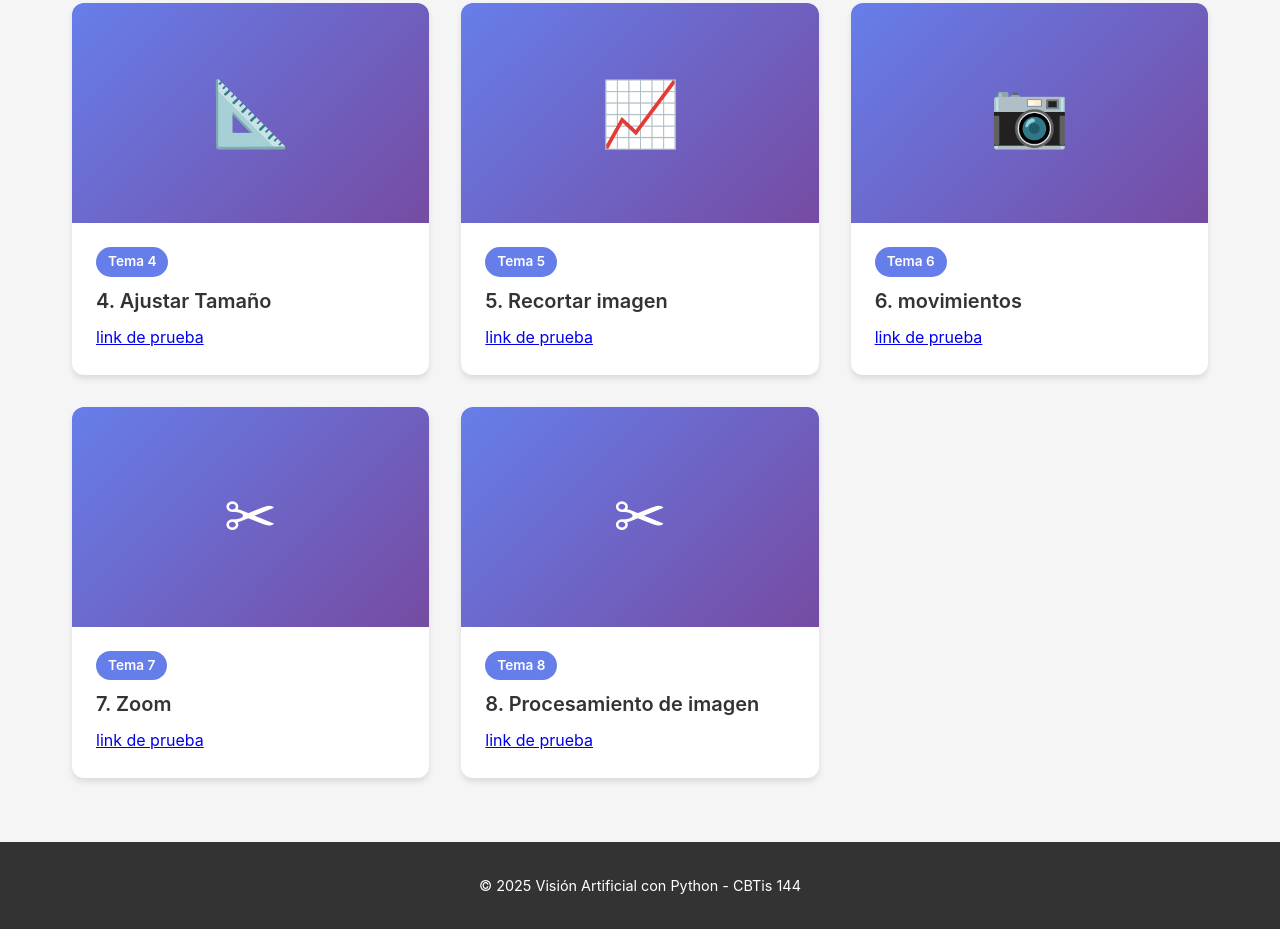
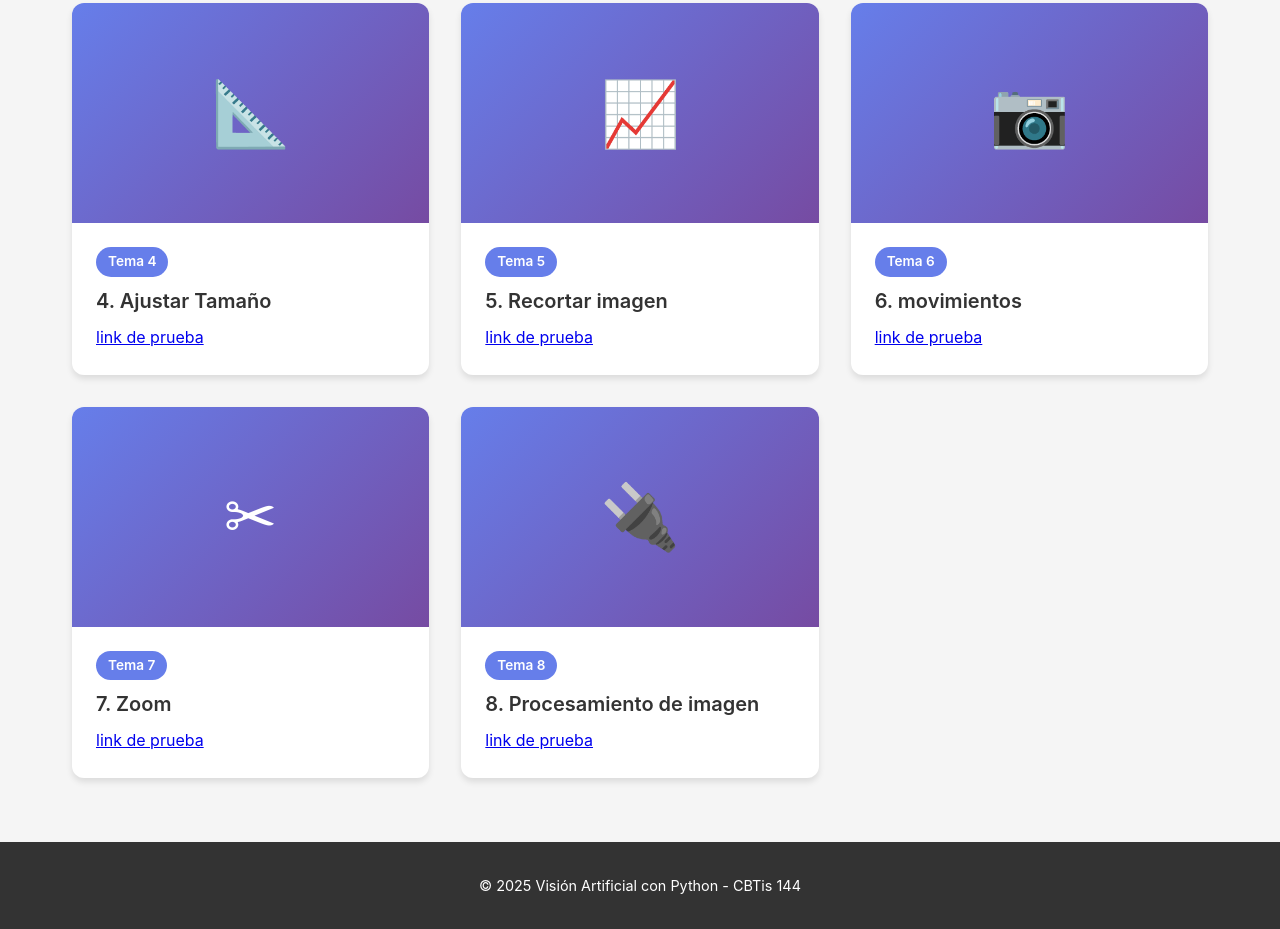
Before and after one commit to danielvazquez0714-cpu/portafolio_va, a plain HTML site: page index.html in a window 1280 px wide. Shown: the part 1376-2305 px from the top of the page. Drawn offline with Linux system fonts and the light colour scheme.

Commit message:
index.html

```diff
--- a/index.html
+++ b/index.html
@@ -225,7 +225,7 @@
 
             <!-- Card 8 -->
             <div class="card">
-                <div class="card-image">✂</div>
+                <div class="card-image">🔌</div>
                 <div class="card-content">
                     <span class="card-number">Tema 8</span>
                     <h3 class="card-title">8. Procesamiento de imagen</h3>
```
